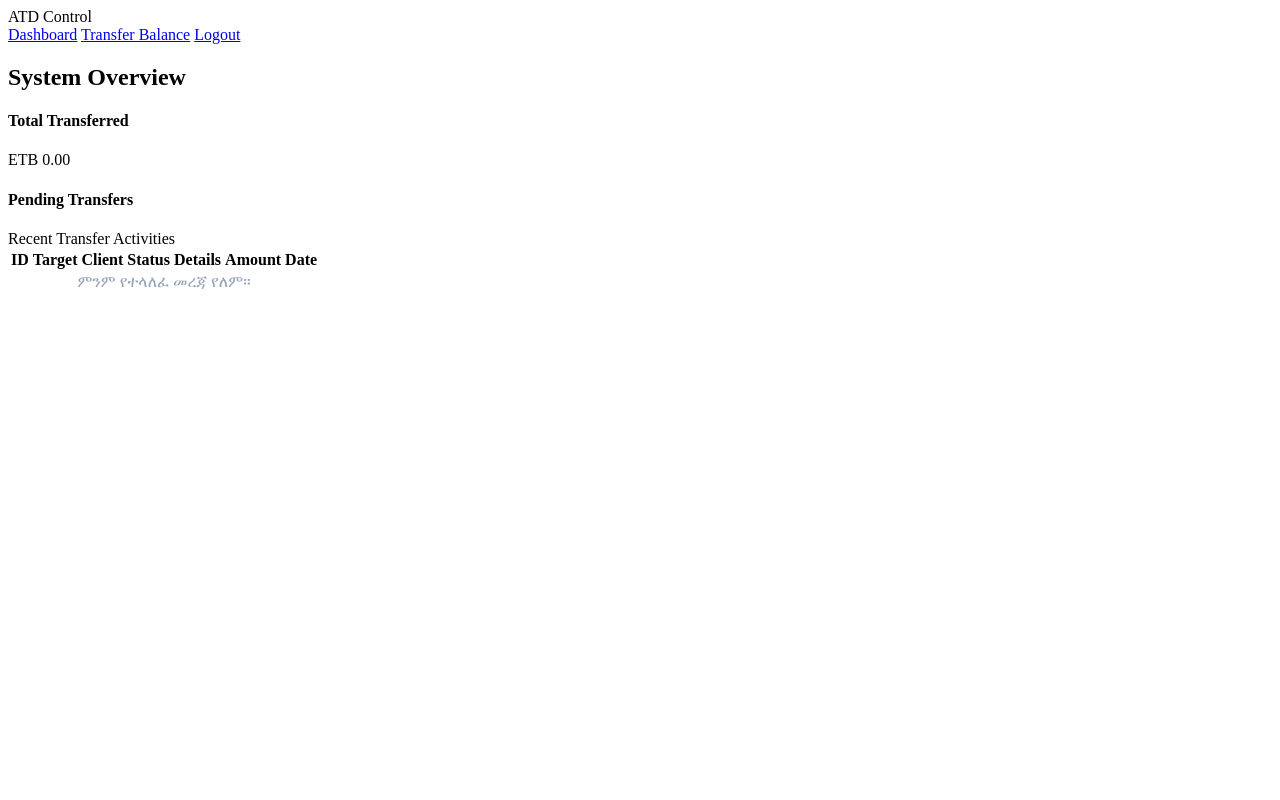
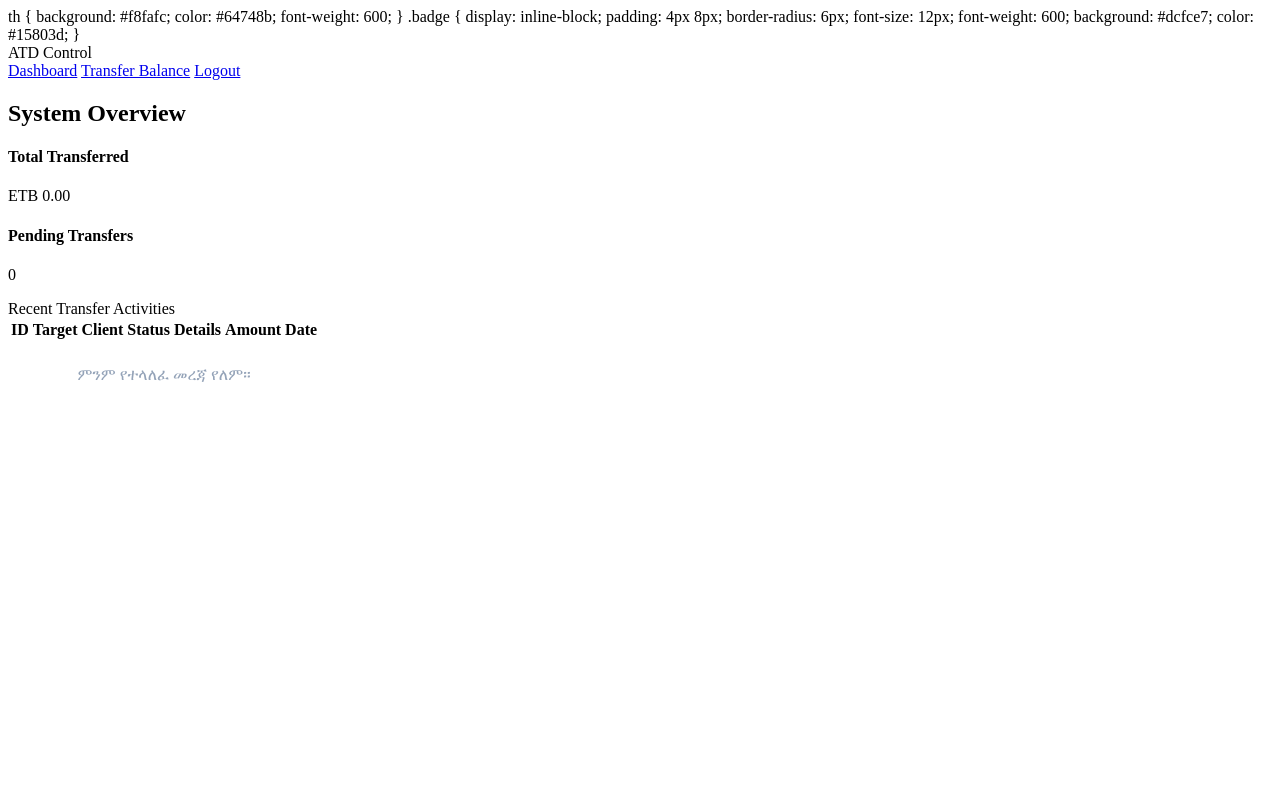
Before and after one commit to mikialtaye-ship-it/bingo-sync-api, a PHP site: page /dashboard.php in a window 1280 px wide. Run offline with PHP 8.4, Linux system fonts and the light colour scheme; data that the repository does not hold is empty.

Commit message:
Update brand icon and improve layout styles

```diff
--- a/dashboard.php
+++ b/dashboard.php
@@ -1,7 +1,10 @@
+th { background: #f8fafc; color: #64748b; font-weight: 600; }
+        .badge { display: inline-block; padding: 4px 8px; border-radius: 6px; font-size: 12px; font-weight: 600; background: #dcfce7; color: #15803d; }
+    </style>
 </head>
 <body>
     <div class="sidebar">
-        <div class="brand"><i class="fa-solid fa-bolt"></i> ATD Control</div>
+        <div class="brand"><i class="fa-solid fa-gamepad"></i> ATD Control</div>
         <a href="dashboard.php" class="nav-link active"><i class="fa-solid fa-chart-pie"></i> Dashboard</a>
         <a href="generate_balance.php" class="nav-link"><i class="fa-solid fa-paper-plane"></i> Transfer Balance</a>
         <a href="logout.php" class="nav-link logout"><i class="fa-solid fa-right-from-bracket"></i> Logout</a>
@@ -15,7 +18,7 @@
             </div>
             <div class="metric-card">
                 <h4>Pending Transfers</h4>
-                <p><?= $activeTransfers ?></p>
+                <p><?= (int)$activeTransfers ?></p>
             </div>
         </div>
 
@@ -34,7 +37,7 @@
                 </thead>
                 <tbody>
                     <?php if (empty($recentRecords)): ?>
-                        <tr><td colspan="6" style="text-align: center; color: #94a3b8;">ምንም የተላለፈ መረጃ የለም።</td></tr>
+                        <tr><td colspan="6" style="text-align: center; color: #94a3b8; padding: 24px;">ምንም የተላለፈ መረጃ የለም።</td></tr>
                     <?php else: ?>
                         <?php foreach ($recentRecords as $r): ?>
                             <tr>
```
